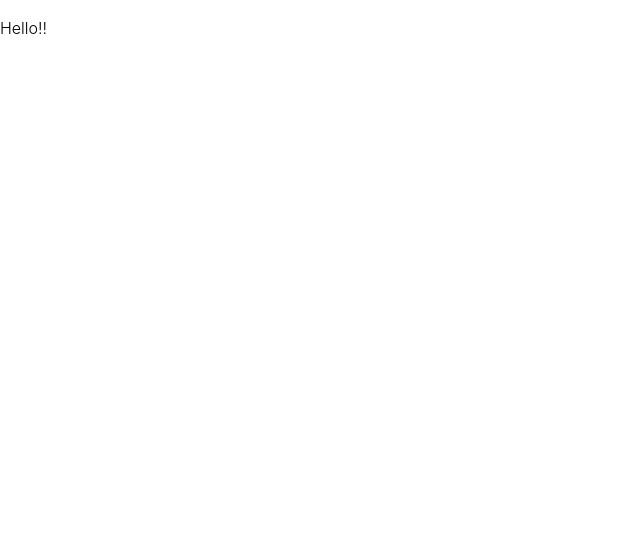
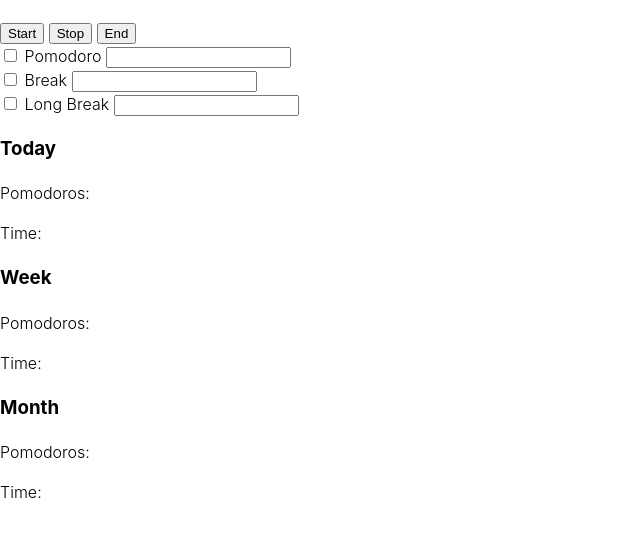
Before and after one commit to UrielFuentes98/PomoTracker, a website: page index.html in a window 1280 px wide. Shown: the whole page, without its empty margins (0-640 px from the left). Drawn offline with Linux system fonts and the light colour scheme.

Commit message:
Initial HTML structure.

```diff
--- a/index.html
+++ b/index.html
@@ -4,6 +4,69 @@
        <link rel="stylesheet" href="css/styles.css">
     </head>
     <body>
-        <p>Hello!!</p>
+        <div id="main-wrapper">
+        <section id="main-sec">
+            <h1 id="timer"></h1>
+            <section id="commandButns">
+                <button id="start-button">Start</button>
+                <button id="stop-button">Stop</button>
+                <button id="end-button">End</button>
+            </section>
+            <section id="configuration">
+                <div id="pomodoro-config">
+                    <input type="checkbox">
+                    <span>Pomodoro</span>
+                    <input type="text" id="pomodoro-time" name="pomodoro-time">
+                </div>
+                <div id="break-confing">
+                    <input type="checkbox">
+                    <span>Break</span>
+                    <input type="text" id="break-time" name="break-time">
+                </div>
+                <div id="long-break-config">
+                    <input type="checkbox">
+                    <span>Long Break</span>
+                    <input type="text" id="long-break-time" name="long-break-time">
+
+                </div>
+            </section>
+        </section>
+        <section id="history-section">
+            <article class="stat">
+                <h3>Today</h3>
+                <div class="pomodoros">
+                    <p>Pomodoros: </p>
+                    <span id="today-pomodoros"></span>
+                </div>
+                <div class="time">
+                    <p>Time: </p>
+                    <span id="today-time"></span>
+                </div>
+            </article>
+            <article class="stat">
+                <h3>Week</h3>
+                <div class="pomodoros">
+                    <p>Pomodoros: </p>
+                    <span id="week-pomodoros"></span>
+                </div>
+                <div class="time">
+                    <p>Time: </p>
+                    <span id="week-time"></span>
+                </div>
+            </article>
+            <article class="stat">
+                <h3>Month</h3>
+                <div class="pomodoros">
+                    <p>Pomodoros: </p>
+                    <span id="month-pomodoros"></span>
+                </div>
+                <div class="time">
+                    <p>Time: </p>
+                    <span id="month-time"></span>
+                </div>
+            </article>
+        </section>
+        </div>
+        <script src="js/index.js"></script>
     </body>
 </html>
```
